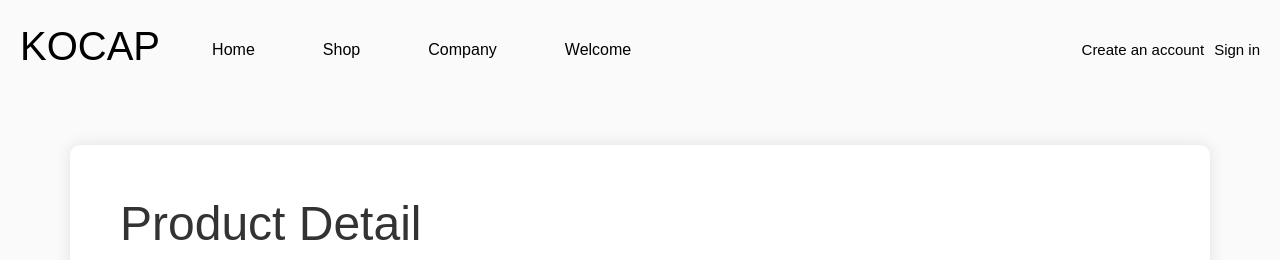
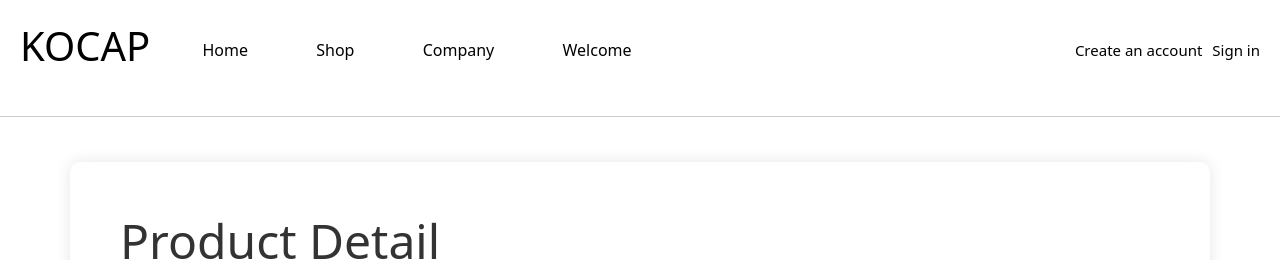
Before and after one commit to yoon741/teamProject, a FastAPI app: page /shop/item_detail/1 in a window 1280 px wide. Shown: the top 260 px of the page. Run offline with FastAPI, Linux system fonts and the light colour scheme; tables that the repository leaves empty hold one stand-in row (values such as "Sample post").

Commit message:
item_detail 헤더 분리

```diff
--- a/views/templates/shop/item_detail.html
+++ b/views/templates/shop/item_detail.html
@@ -7,10 +7,9 @@
 {% block style %}
 <style>
     body {
-        font-family: 'Noto Sans KR', Arial, sans-serif;
         margin: 0;
         padding: 0;
-        background-color: #fafafa;
+        background-color: white;
         color: #333;
     }
     .container {
@@ -43,21 +42,18 @@
         align-items: center;
         max-width: 400px;
     }
-
     .product-prdname {
         font-size: 2em;
         margin: 15px 0;
         color: #222;
         text-align: center;
     }
-
     .product-price {
         font-size: 2em;
         color: #0b0707;
         margin-bottom: 20px;
         text-align: center;
     }
-
     .product-description {
         font-size: 1.2em;
         color: #666;
@@ -65,7 +61,6 @@
         line-height: 1.6;
         text-align: center;
     }
-
     .product-buttons {
         display: flex;
         flex-direction: column;
@@ -74,7 +69,6 @@
         width: 100%;
         padding-top: 30px;
     }
-
     .product-button {
         display: inline-block;
         background-color: #333;
@@ -106,6 +100,7 @@
 
 {% block main %}
 <main>
+    <hr>
     <div class="container">
         <h1 style="margin: 30px; text-align: left; font-size: 3em;">Product Detail</h1>
         <div class="product-detail">
```
